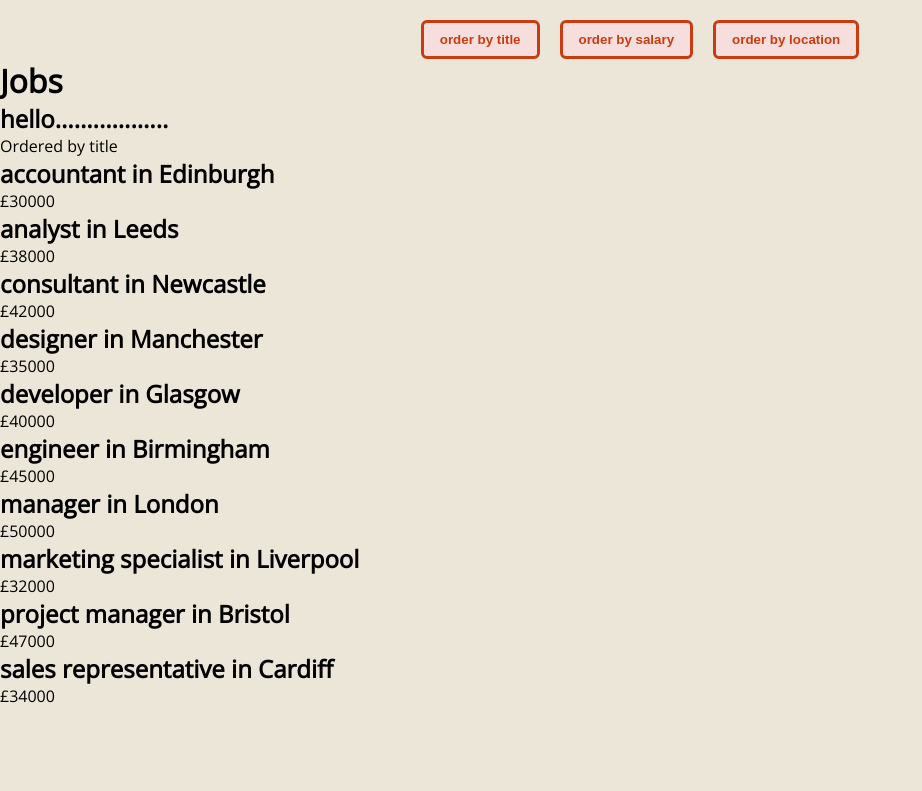
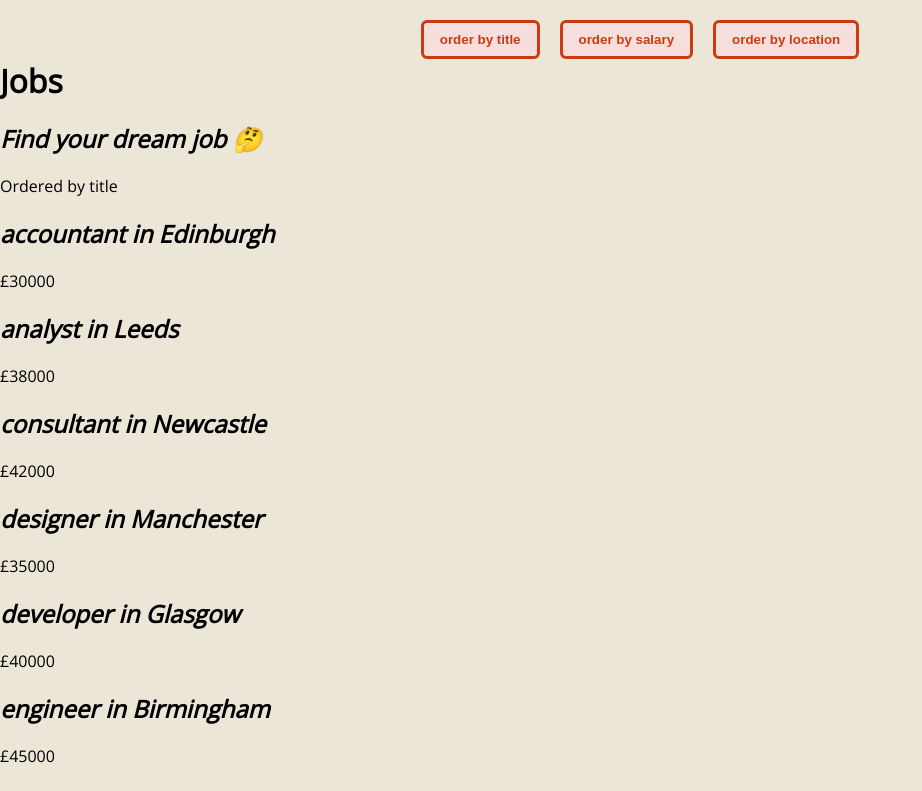
Before and after one commit to Lu-Smith/hyrule_jobs_vue_typescript, a Vue app: page / in a window 1280 px wide. Shown: the top 791 px of the page, without its empty margins (0-922 px from the left). Built offline with nearby package versions, Linux system fonts and the light colour scheme.

Commit message:
Updated style in JobsList.vue

```diff
--- a/src/components/JobsList.vue
+++ b/src/components/JobsList.vue
@@ -1,5 +1,5 @@
 <template>
-  <h2>hello..................</h2>
+  <h2>Find your dream job 🤔</h2>
   <p>Ordered by {{ order }}</p>
   <div class="job-list">
     <ul>
@@ -45,5 +45,9 @@ export default  defineComponent ({
 </script>
 
 <style scoped>
+h2 {
+    margin: 20px 0;
+    font-style: italic;
+}
 
 </style>
```
